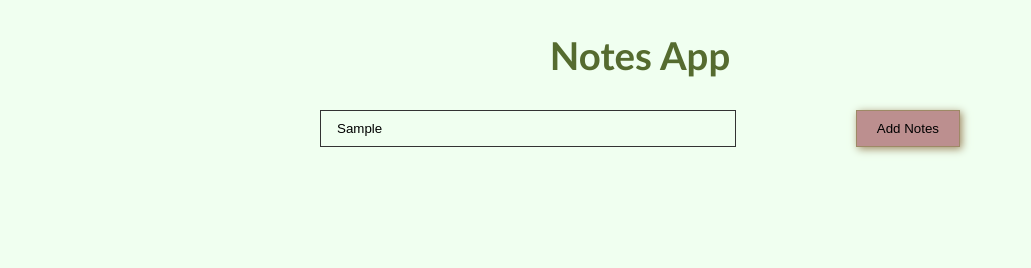
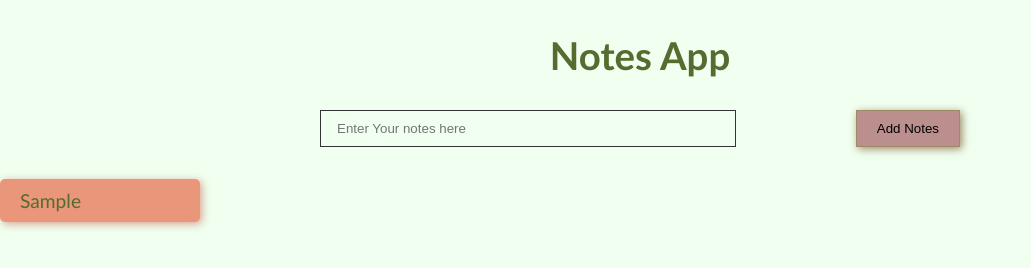
Before and after one commit to gowsisanthiran/Notes-App, a plain HTML site: page index.html in a window 1280 px wide. Both pictures are taken after typing "Sample" into the empty fields and a click on the button "Add Notes". Shown: the whole page, without its empty margins (0-1031 px from the left). Drawn offline with Linux system fonts and the light colour scheme.

Commit message:
add more funtions v2

```diff
--- a/index.html
+++ b/index.html
@@ -20,5 +20,11 @@
             <button class="btn">Add Notes</button>
         </div>
     </div>
+    <div class="contaner2">
+        <ul class="inputlist">
+
+        </ul>
+    </div>
+    <script src="index.js"></script>
 </body>
 </html>
--- /dev/null
+++ b/index.js
@@ -0,0 +1,13 @@
+let input = document.querySelector(".input");
+const btn = document.querySelector(".btn");
+const notescontainer =document.querySelector(".inputlist");
+
+btn.addEventListener("click", function(e){
+    let noteItem = input.value;
+    if(noteItem){
+    const li = document.createElement("li");
+    li.textContent = noteItem;
+    notescontainer.appendChild(li);
+    input.value = "";
+    }
+})
--- a/style.css
+++ b/style.css
@@ -47,3 +47,24 @@ box-shadow: 2px 2px 8px #9e8963;
 
 
 }
+
+.btn:hover{
+    background-color: #ddad5a;
+    color: aliceblue;
+    cursor: pointer;
+}
+
+.inputlist{
+    display: flex;
+    flex-direction: column;
+    gap: 1rem;
+
+}
+li{
+    background-color: darksalmon;
+    font-size: 1.2rem;
+    width: 200px;
+    padding: 10px 20px;
+    border-radius: 5px;
+    box-shadow: 2px 2px 8px rgb(214, 162, 144);
+}
```
